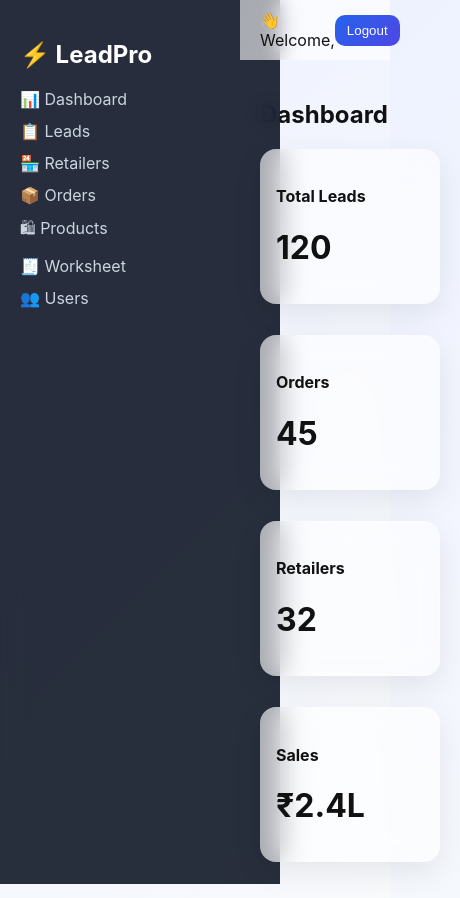
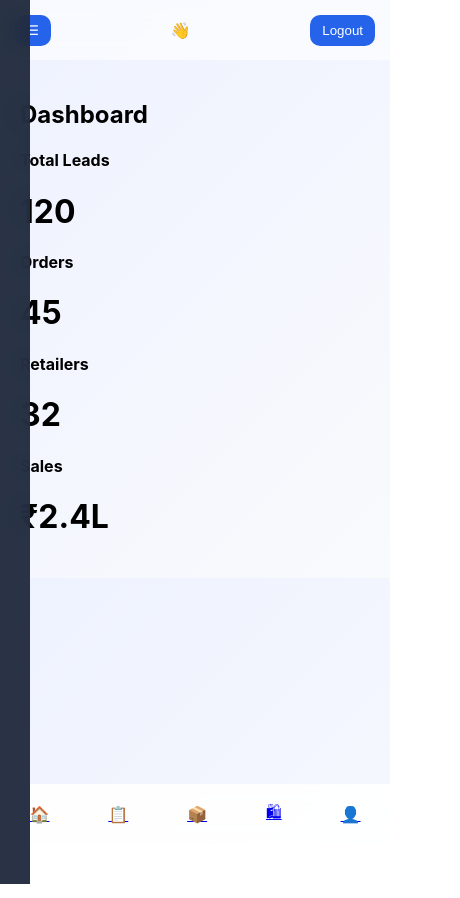
Before and after one commit to pankajkumarpatidar/leorder-frontend, a React (Vite) app: page / in a window 390 px wide. Shown: the whole page, 460 px wide, since content can reach past the window. After the commit the page ends 844 px from the top, so only its background shows below. Built offline with nearby package versions, Linux system fonts and the light colour scheme; sample sign-in values are in the browser's storage.

Commit message:
UI fixed + dashboard responsive + nav fix

```diff
--- /dev/null
+++ b/src/components/BottomNav.jsx
@@ -0,0 +1,13 @@
+export default function BottomNav() {
+  return (
+    <div className="bottomNav">
+
+      <a href="/">🏠</a>
+      <a href="/leads">📋</a>
+      <a href="/orders">📦</a>
+      <a href="/products">🛍</a>
+      <a href="/profile">👤</a>
+
+    </div>
+  );
+}
--- a/src/components/Layout.jsx
+++ b/src/components/Layout.jsx
@@ -1,12 +1,29 @@
+import { useState } from "react";
 import Sidebar from "./Sidebar";
 import Topbar from "./Topbar";
+import BottomNav from "./BottomNav";
 
 export default function Layout({ children }) {
+
+  const [open, setOpen] = useState(false);
+
   return (
     <div className="app">
-      <Sidebar />
-      <Topbar />
-      <div className="content">{children}</div>
+
+      <Sidebar open={open} setOpen={setOpen} />
+
+      <div className="main">
+
+        <Topbar setOpen={setOpen} />
+
+        <div className="content">
+          {children}
+        </div>
+
+        <BottomNav />
+
+      </div>
+
     </div>
   );
 }
--- a/src/components/Sidebar.jsx
+++ b/src/components/Sidebar.jsx
@@ -1,6 +1,17 @@
-export default function Sidebar() {
+import { motion } from "framer-motion";
+
+export default function Sidebar({ open, setOpen }) {
   return (
-    <div className="sidebar">
+    <>
+      {/* OVERLAY */}
+      {open && <div className="overlay" onClick={()=>setOpen(false)} />}
+
+      <motion.div
+        initial={{ x: -250 }}
+        animate={{ x: open ? 0 : -250 }}
+        transition={{ duration: 0.3 }}
+        className="sidebar"
+      >
         <h2>⚡ LeadPro</h2>
 
         <a href="/">📊 Dashboard</a>
@@ -10,6 +21,7 @@ export default function Sidebar() {
         <a href="/products">🛍 Products</a>
         <a href="/worksheet">🧾 Worksheet</a>
         <a href="/users">👥 Users</a>
-    </div>
+      </motion.div>
+    </>
   );
 }
--- a/src/components/Topbar.jsx
+++ b/src/components/Topbar.jsx
@@ -1,11 +1,19 @@
-export default function Topbar() {
+export default function Topbar({ setOpen }) {
   const name = localStorage.getItem("name");
 
   return (
     <div className="topbar">
-      <div>👋 Welcome, {name}</div>
+
+      <button className="menuBtn" onClick={()=>setOpen(true)}>
+        ☰
+      </button>
+
+      <div className="welcome">
+        👋 {name}
+      </div>
 
       <button
+        className="logout"
         onClick={()=>{
           localStorage.clear();
           window.location.href="/login";
@@ -13,6 +21,7 @@ export default function Topbar() {
       >
         Logout
       </button>
+
     </div>
   );
 }
--- a/src/index.css
+++ b/src/index.css
@@ -1,35 +1,35 @@
-/* ===== BASE ===== */
 body {
   margin: 0;
-  font-family: "Inter", sans-serif;
-  background: linear-gradient(135deg, #eef2ff, #f8fafc);
-  color: #111;
+  font-family: "Inter";
+  background: linear-gradient(135deg,#eef2ff,#f8fafc);
 }
 
-/* ===== LAYOUT ===== */
-.app {
-  display: flex;
+/* OVERLAY */
+.overlay {
+  position: fixed;
+  width: 100%;
+  height: 100%;
+  background: rgba(0,0,0,0.3);
+  z-index: 5;
 }
 
-/* ===== SIDEBAR ===== */
+/* SIDEBAR */
 .sidebar {
   width: 240px;
   height: 100vh;
   position: fixed;
-  background: rgba(17,24,39,0.9);
+  background: rgba(30,41,59,0.95);
   backdrop-filter: blur(12px);
   color: white;
   padding: 20px;
+  z-index: 10;
 }
 
-.sidebar h2 {
-  margin-bottom: 20px;
-}
-
+/* LINKS */
 .sidebar a {
   display: block;
+  margin: 12px 0;
   color: #cbd5e1;
-  margin: 12px 0;
   text-decoration: none;
   transition: 0.2s;
 }
@@ -39,108 +39,67 @@ body {
   transform: translateX(5px);
 }
 
-/* ===== TOPBAR ===== */
+/* MAIN */
+.main {
+  margin-left: 240px;
+}
+
+/* TOPBAR */
 .topbar {
-  position: fixed;
-  left: 240px;
-  right: 0;
   height: 60px;
   background: rgba(255,255,255,0.6);
   backdrop-filter: blur(10px);
   display: flex;
   justify-content: space-between;
   align-items: center;
-  padding: 0 20px;
+  padding: 0 15px;
 }
 
-/* ===== CONTENT ===== */
+/* CONTENT */
 .content {
-  margin-left: 240px;
-  margin-top: 60px;
   padding: 20px;
 }
 
-/* ===== CARD ===== */
-.card {
-  background: rgba(255,255,255,0.6);
-  backdrop-filter: blur(14px);
-  border-radius: 16px;
-  padding: 16px;
-  margin-bottom: 16px;
-  box-shadow: 0 10px 30px rgba(0,0,0,0.08);
-  transition: 0.2s;
+/* BUTTON */
+button {
+  border: none;
+  padding: 8px 12px;
+  border-radius: 10px;
+  background: #2563eb;
+  color: white;
 }
 
-.card:hover {
-  transform: translateY(-3px);
-}
-
-/* ===== GRID ===== */
-.grid {
-  display: grid;
-  grid-template-columns: repeat(auto-fit,minmax(180px,1fr));
-  gap: 15px;
-}
-
-/* ===== INPUT ===== */
-input, select {
-  width: 100%;
-  padding: 10px;
-  margin: 8px 0;
-  border-radius: 10px;
-  border: 1px solid #ddd;
-  background: rgba(255,255,255,0.7);
-}
-
-/* ===== BUTTON ===== */
-button {
-  padding: 8px 12px;
-  border-radius: 10px;
-  border: none;
-  background: linear-gradient(135deg,#2563eb,#4f46e5);
-  color: white;
-  cursor: pointer;
-  transition: 0.2s;
-}
-
-button:hover {
-  transform: translateY(-2px);
-  box-shadow: 0 5px 20px rgba(37,99,235,0.4);
-}
-
-/* ===== TABLE ===== */
-table {
-  width: 100%;
-  border-collapse: collapse;
-}
-
-th, td {
-  padding: 12px;
-  text-align: left;
-  border-bottom: 1px solid #eee;
-}
-
-/* ===== STATUS BADGE ===== */
-.badge {
-  padding: 5px 10px;
-  border-radius: 10px;
-  font-size: 12px;
-}
-
-.mobile-list {
+/* MOBILE */
+.menuBtn {
   display: none;
 }
 
+/* BOTTOM NAV */
+.bottomNav {
+  display: none;
+}
+
+/* 📱 MOBILE */
 @media(max-width:768px){
-  table {
-    display: none;
+
+  .main {
+    margin-left: 0;
   }
 
-  .mobile-list {
+  .menuBtn {
     display: block;
   }
+
+  .bottomNav {
+    position: fixed;
+    bottom: 0;
+    width: 100%;
+    height: 60px;
+    background: rgba(255,255,255,0.9);
+    backdrop-filter: blur(10px);
+    display: flex;
+    justify-content: space-around;
+    align-items: center;
+  }
+
 }
-
-.badge.approved { background: #dcfce7; }
-.badge.rejected { background: #fee2e2; }
-.badge.pending { background: #e0e7ff; }
```
Lines whose indentation alone changed are shown as unchanged.
